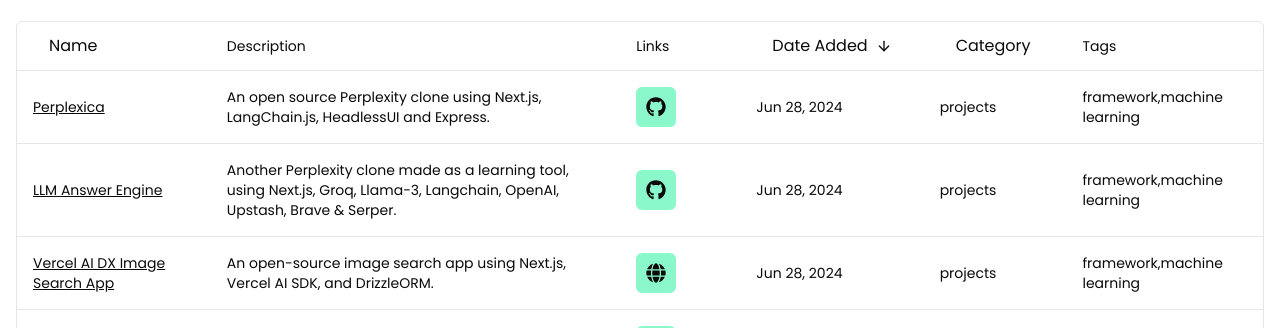
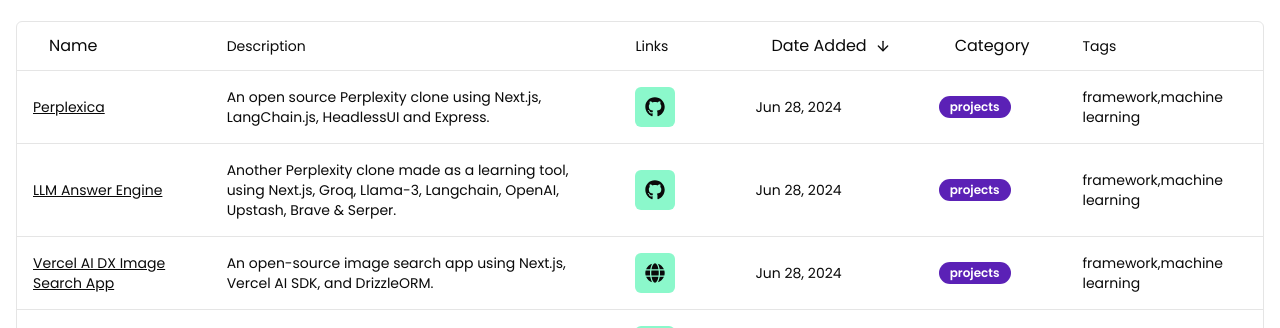
Before and after one commit to mcavaliere/mikecavaliere-com-next, a Next.js app: page /ai-for-js-devs in a window 1280 px wide. Shown: the part 472-800 px from the top of the page. Built offline with nearby package versions, Linux system fonts and the light colour scheme; no server answers.

Commit message:
feat: tag colors

```diff
--- a/components/AIResourcesTable/columns.tsx
+++ b/components/AIResourcesTable/columns.tsx
@@ -1,12 +1,13 @@
 "use client";
 
 import { ColumnDef } from "@tanstack/react-table";
-import { AIResource } from "./types";
+import { AIResource, AIResourceCategoryColors } from "./types";
 import { Button } from "@/components/ui/button";
 import { Link } from "@/components/Link";
 import { FaGithub, FaGlobe } from "react-icons/fa";
 import { ArrowUp, ArrowDown } from "lucide-react";
 import dayjs from "dayjs";
+import { Badge } from "../ui/badge";
 
 export function GithubButton({ url }: { url: string }) {
   return (
@@ -103,6 +104,17 @@ export const columns: ColumnDef<AIResource>[] = [
     header: ({ column }) => {
       return <SortLink column={column} label="Category" />;
     },
+    cell: (cell) => {
+      const category = cell.row.original.category;
+      const categoryClassName = AIResourceCategoryColors[category];
+      return (
+        <Badge
+          className={`${categoryClassName} hover:${categoryClassName} text-background dark:text-foreground`}
+        >
+          {cell.row.original.category}
+        </Badge>
+      );
+    },
   },
   {
     accessorKey: "tags",
```
